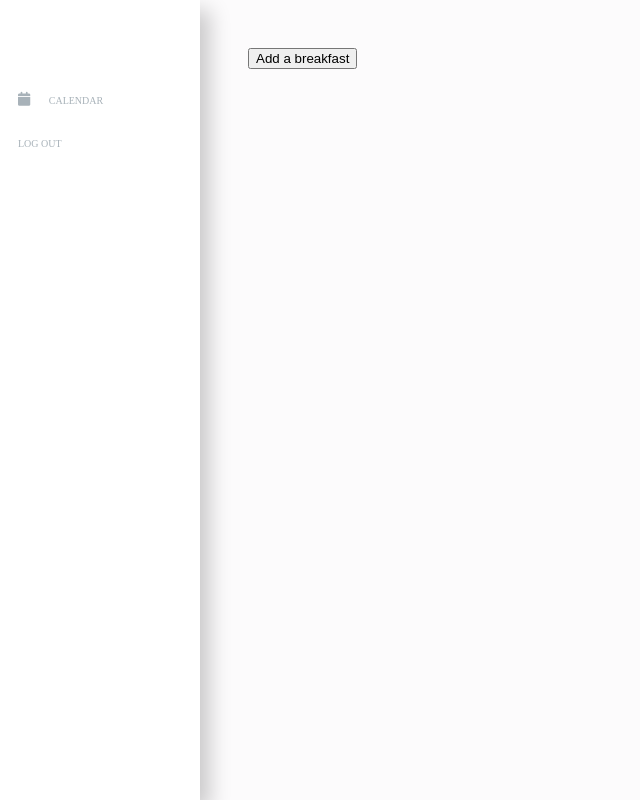
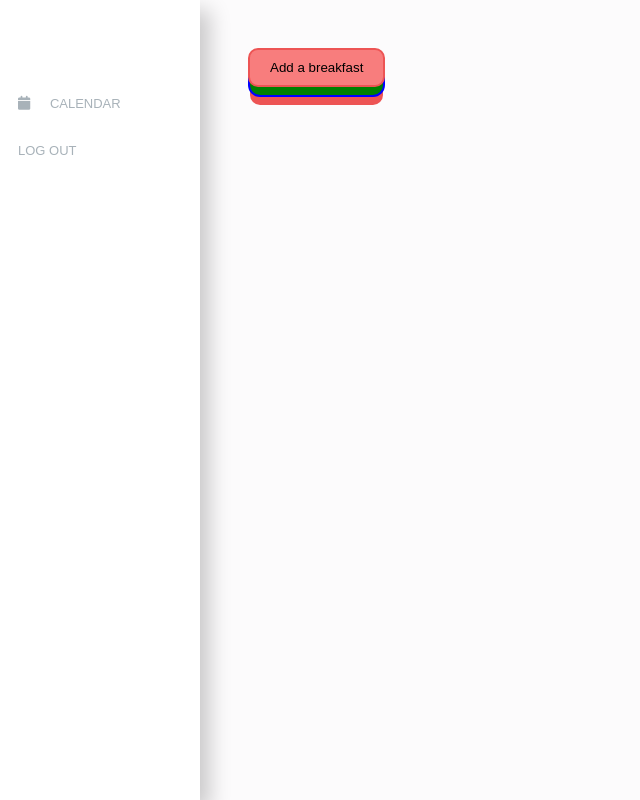
Before and after one commit to sebaulloa1/capstone, a Django app: page /test in a window 1280 px wide. Shown: the whole page, without its empty margins (0-640 px from the left). Run offline with Django 3.2, Linux system fonts and the light colour scheme; some libraries are stand-ins or nearby versions.

Commit message:
14 dec working on styling

```diff
--- a/profiler/static/profiler/day.css
+++ b/profiler/static/profiler/day.css
@@ -1,5 +1,6 @@
 body {
-    font-size: 1.5rem;
+    /*font-size: calc(1em + 1vw);
+    font-size: 1.5rem;*/
 }
 
 div {
@@ -7,17 +8,62 @@
 }
 
 .day-date {
-    width: 25%;
+    width: 70%;
+    max-width: 500px;
     height: 7rem;
     font-size: 3rem;
     box-shadow: inset 10px 0px 17px -5px var(--red);
     display: flex;
     justify-content: center;
     align-items: center;
+    margin-bottom: 20px;
 }
 
 .day-date div {
     color: black;
+}
+
+.add-meal-btn {
+    padding: 1rem 2rem;
+    border: 2px solid var(--red);
+    border-radius: 1rem;
+    background: #f87d7d;
+    transform-style: preserve-3d;
+    transition: all 175ms cubic-bezier(0, 0, 1, 1);
+}
+
+.add-meal-btn::before {
+    position: absolute;
+    content: '';
+    width: 100%;
+    height: 100%;
+    top: 0;
+    left: 0;
+    right: 0;
+    bottom: 0;
+    background: green;
+    border-radius: inherit;
+    box-shadow: 0 0 0 2px blue, 0 0.75em 0 0 var(--red);
+   transform: translate3d(0, 0.75em, -1em);
+    transition: all 175ms cubic-bezier(0, 0, 1, 1);
+}
+
+.add-meal-btn:hover {
+background: var(--red);
+transform: translate(0, 0.375em);
+}
+
+.add-meal-btn:hover::before {
+    transform: translate3d(0, 0.75em, -1em);
+}
+
+.add-meal-btn:active {
+    transform: translate(0em, 0.75em);
+}
+
+.add-meal-btn:active::before {
+    transform: translate3d(0, 0, -1em);
+    box-shadow: 0 0 0 2px blue, 0 0.25em 0 0 var(--red);
 }
 
 .add-meal-container {
--- a/profiler/static/profiler/layout.css
+++ b/profiler/static/profiler/layout.css
@@ -104,7 +104,8 @@
 }
 
 body {
-    font-family: Montserrat;
+    font-family: "Poppins", sans-serif;
+    /*font-family: Montserrat;*/
     font-weight: 100;
     color: #A8B2B9;
     margin: 0;
@@ -120,12 +121,14 @@
 }
 
 .avatar__name {
-    font-size: 1.3rem;
+    font-size: 1.5rem;
+    color: #737a80;
+    font-weight: 300;
 }
 
 .menu__item {
     text-transform: uppercase;
-    font-size: 1rem;
+    font-size: 1.3rem;
     font-weight: 500;
     padding: 16px 16px 16px 14px;
     border-left: 4px solid transparent;
--- a/profiler/templates/profiler/day.html
+++ b/profiler/templates/profiler/day.html
@@ -23,7 +23,7 @@
     <div class="day-date">
         <div>{{ date | date:"l j F, Y" }}</div>
     </div>
-    <div id="date" data-timestamp="{{ date.isoformat }}">{{ date.isoformat }}</div>
+    <div style="display: none;" id="date" data-timestamp="{{ date.isoformat }}">{{ date.isoformat }}</div>
     <button class="add-meal-btn" data-meals="breakfast">Add a breakfast</button>
     <button class="add-meal-btn" data-meals="lunch">Add a lunch</button>
     <button class="add-meal-btn" data-meals="dinner">Add a dinner</button>
--- a/profiler/templates/profiler/layout.html
+++ b/profiler/templates/profiler/layout.html
@@ -3,6 +3,8 @@
 <html lang='en'>
     <head>
         <title>Profiler</title>
+        <meta name="viewport" content="width=device-width, initial-scale=1.0">
+        <meta charset="utf-8">
         <link href="{% static 'profiler/layout.css' %}" rel="stylesheet">
         <script src="https://kit.fontawesome.com/498d15032c.js" crossorigin="anonymous"></script>
         <link href="{% static 'profiler/calendar_style.css' %}" rel="stylesheet">
```
Also changed, not shown: profiler/static/profiler/goals.css (+16 -1 lines), profiler/templates/profiler/set_goal.html (+13 -2 lines), db.sqlite3.
